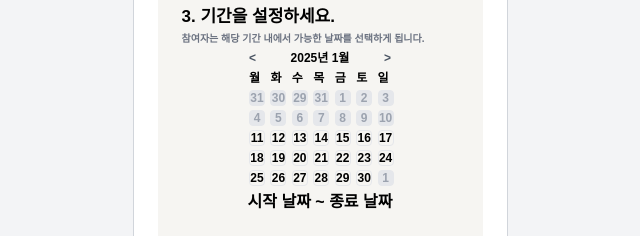
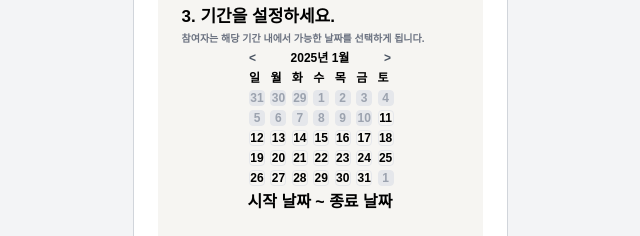
Before and after one commit to kimsuns/catchdate, a Next.js app: page /moimCreate in a window 1280 px wide. Shown: the part 312-548 px from the top of the page, without its empty margins (320-960 px from the left). Built offline with nearby package versions, Linux system fonts and the light colour scheme; no server answers.

Commit message:
[#38] fix : calendar day fix

```diff
--- a/app/components/Calendar/Calendar.tsx
+++ b/app/components/Calendar/Calendar.tsx
@@ -19,8 +19,8 @@ export default function Calendar({
   onDateSelect,
 }: CalendarProps) {
   const weekDays = {
-    kor: ["월", "화", "수", "목", "금", "토", "일"],
-    eng: ["Mon", "Tue", "Wed", "Thu", "Fri", "Sat", "Sun"],
+    kor: ["일", "월", "화", "수", "목", "금", "토"],
+    eng: ["Sun", "Mon", "Tue", "Wed", "Thu", "Fri", "Sat"],
   };
   const limit = 2;
   const sizeStyles = {
@@ -146,8 +146,10 @@ export default function Calendar({
 
     // 이전 달 날짜 계산
     for (let i = 0; i < firstWeekday; i++) {
+      const preDate = new Date(firstDay);
+      preDate.setDate(firstDay.getDate() - (i + 1));
       calendarDays.push({
-        date: new Date(firstDay.setDate(firstDay.getDate() - 1)),
+        date: preDate,
         isDisabled: true, // 클릭 불가능
       });
     }
@@ -157,7 +159,7 @@ export default function Calendar({
       const date = new Date(
         currentMonth.getFullYear(),
         currentMonth.getMonth(),
-        i
+        i + 1
       );
       calendarDays.push({
         date,
@@ -169,8 +171,11 @@ export default function Calendar({
     // 다음 달 날짜 계산
     const remainingDays = 35 - calendarDays.length; // 총 5주(35칸)을 채우기 위한 나머지 날짜
     for (let i = 1; i <= remainingDays; i++) {
+      const nextDate = new Date(lastDay);
+      nextDate.setDate(lastDay.getDate() + i);
+
       calendarDays.push({
-        date: new Date(lastDay.setDate(lastDay.getDate() + 1)),
+        date: nextDate,
         isDisabled: true,
       });
     }
```
